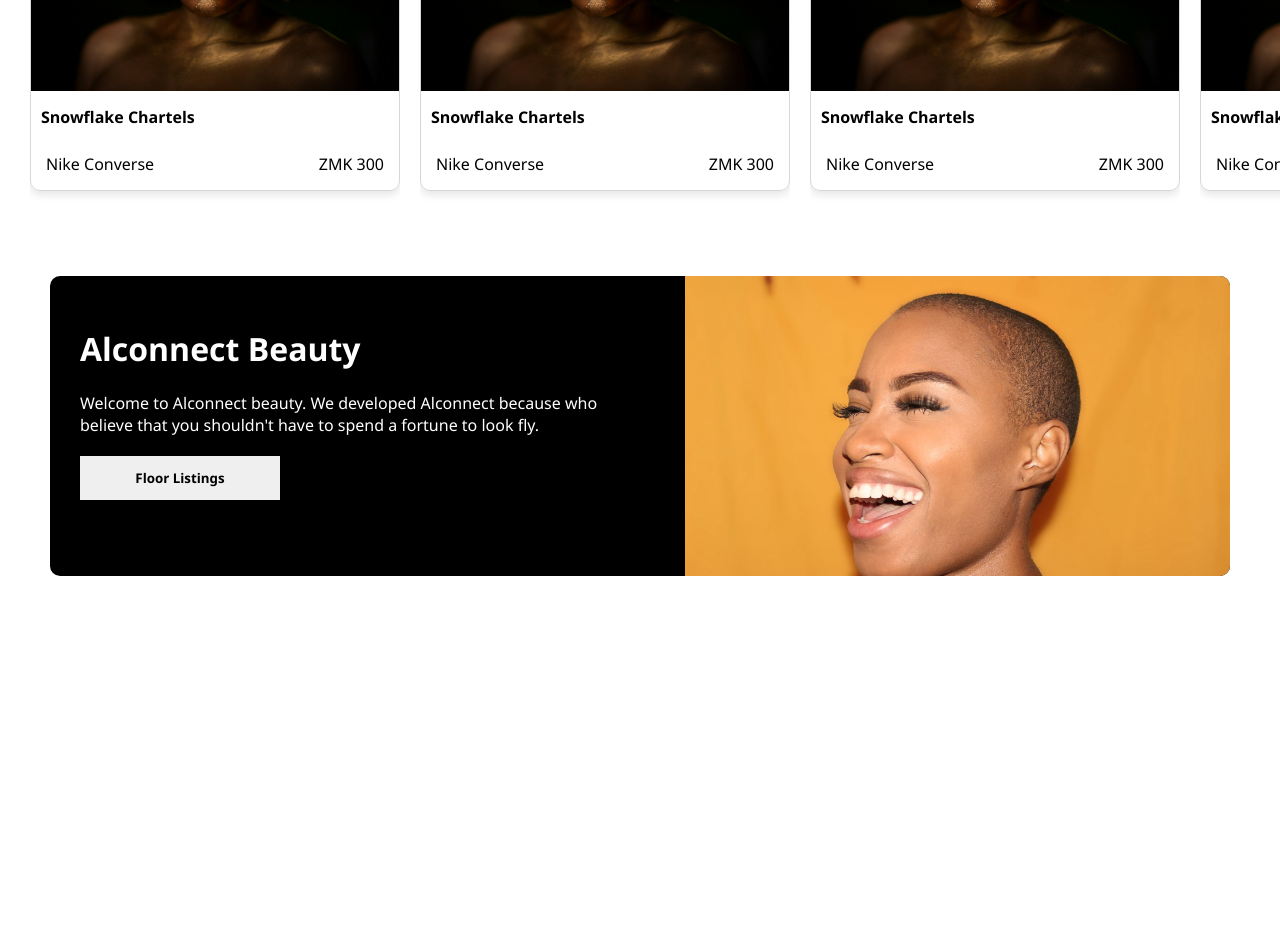
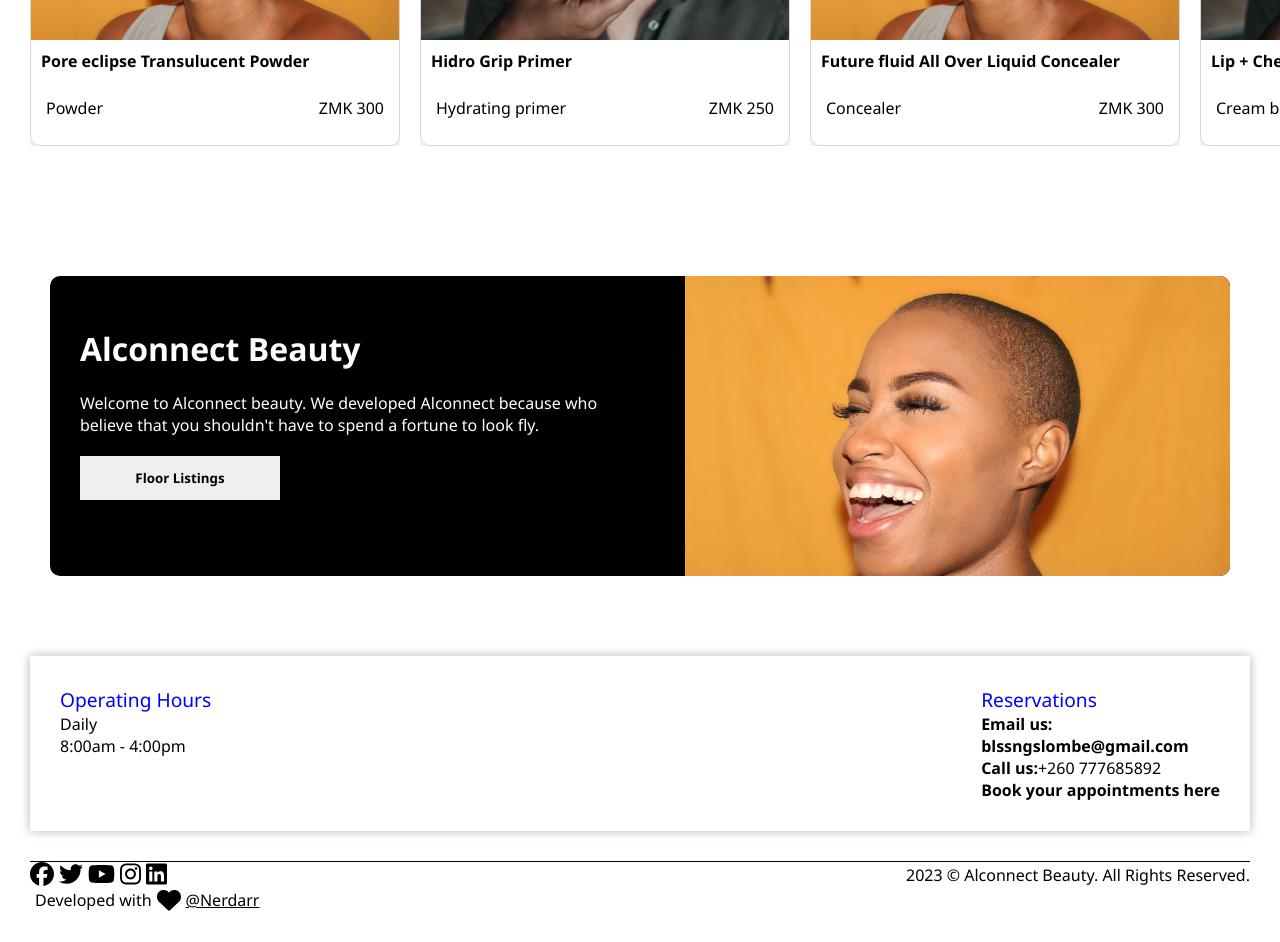
Before and after one commit to Ignatius-Musonda/alconnect, a React (Create React App) app: page / in a window 1280 px wide. Shown: the part 1740-2682 px from the top of the page. Before the commit the page ends 2366 px from the top, so only its background shows below. Built offline with nearby package versions, Linux system fonts and the light colour scheme.

Commit message:
operating hours and footer

```diff
--- /dev/null
+++ b/src/Components/Foooter/Footer.css
@@ -0,0 +1,88 @@
+*{
+    box-sizing: border-box;
+    /* background-color: red; */
+}
+
+.text-link{
+    text-decoration: none;
+    color: initial;
+    /* background-color: red; */
+}
+
+.FooterCover{
+    padding: 0 30px;
+    background-color: transparent;
+    /* cursor: pointer; */
+    transition: background-color 0.5s ease; /* add a transition effect */
+}
+/* .FooterInCover{
+    margin-top: 44px;
+    background-color: red;
+} */
+.FooterCover:hover{
+    background-color: rgba(255, 255, 255, 0.573); /* set the semi-transparent white background color on hover */
+
+}
+
+.iconRow{
+    display: flex;
+    align-items: center;
+    justify-content: space-between;
+    border-top: 0.5px solid;
+}
+.iconRow .fontawesomIcons{
+  padding-right: 5px;
+  font-size: 1.5rem;
+  cursor: pointer;
+  transition: color .3s all;
+}
+.iconRow .fontawesomIcons:hover{
+  color: gray;
+}
+
+.DevRowPart{
+    display: flex;
+    align-items: center;
+    margin-bottom: 30px;
+}
+.DevRowPart p{
+    margin: 0;
+    padding: 0 5px;
+
+}
+.DevRowPart u{
+   cursor: pointer;
+
+}
+
+@media screen and (max-width: 730px){
+
+    .iconRow{
+        padding-top: 10px;
+        display: flex;
+        flex-direction: column;
+        align-items: center;
+        justify-content: space-between;
+        border-top: 0.5px solid;
+    }
+
+    .rowPart{
+        text-align: center;
+    }
+    .rowPart .Footericons{
+        display: flex;
+        align-items: center;
+    }
+
+    .devRow{
+        display: flex;
+        justify-content: space-around;
+
+
+
+    }
+
+
+
+
+}
--- /dev/null
+++ b/src/Components/Foooter/Footer.js
@@ -0,0 +1,48 @@
+
+import "./Footer.css"
+import { FontAwesomeIcon, } from '@fortawesome/react-fontawesome';
+import { fab,faFacebook, faTwitter,faInstagram,faYoutube, faLinkedin } from '@fortawesome/free-brands-svg-icons'
+import {faHeart,faPhone,faLocationPin,faTools,faUserShield,faBars ,faTimes,faSackDollar,faUser,faMoneyBill1Wave } from '@fortawesome/free-solid-svg-icons'
+import { Link } from "react-router-dom";
+// import {faAirbnb} from "@fortawesome/free-brands-svg-icons";
+
+const Footer = () => {
+    const fbnerd = "https://m.me/Nerdarr"
+    const fbMillie = "https://m.me/klawedbymillie"
+    return (<>
+    <div className="FooterCover">
+         <div className="FooterInCover">
+             <div className="iconRow">
+                   <div className="rowPart">
+                         <div className="Footericons">
+
+                              <FontAwesomeIcon className="fontawesomIcons" icon={faFacebook}><Link className='text-link' to={fbMillie}></Link> </FontAwesomeIcon>
+                              {/* <Link className='text-link' to={fbMillie}> <FontAwesomeIcon className="fontawesomIcons" icon={faFacebook} /></Link> */}
+                                <FontAwesomeIcon className="fontawesomIcons" icon={faTwitter} />
+                                <FontAwesomeIcon className="fontawesomIcons" icon={faYoutube} />
+                                <FontAwesomeIcon className="fontawesomIcons" icon={faInstagram} />
+                                <FontAwesomeIcon className="fontawesomIcons" icon={faLinkedin} />
+                        </div>
+                   </div>
+                   <div className="rowPart">
+                        <p>2023 © Alconnect Beauty. All Rights Reserved.</p>
+                   </div>
+
+             </div>
+             <div className="devRow">
+                     <div className="DevRowPart">
+                        <p>Developed with</p>
+                        <FontAwesomeIcon className="fontawesomIcons" icon={faHeart} />
+                        <Link className='text-link' to={fbnerd}><p><u>@Nerdarr</u></p></Link>
+                   </div>
+
+             </div>
+
+        </div>
+
+    </div>
+
+    </>)
+};
+
+export default Footer;
--- /dev/null
+++ b/src/Components/Operation/Operation.css
@@ -0,0 +1,65 @@
+
+ *{
+    box-sizing: border-box;
+    /* background-color: red; */
+ }
+
+ .operationsContainer{
+    position: relative;
+    min-height: 200px;
+    /* background-color: green; */
+    padding: 30px;
+    /* background-color: red; */
+
+
+ }
+
+ .ScheduleCover{
+    box-shadow: 0px 0px 10px rgba(0, 0, 0, 0.3); /* Add a cool box shadow */
+    display: flex;
+    justify-content: space-between;
+    flex: 1;
+    /* background-color: red; */
+    /* align-items: center; */
+ }
+
+ .scheduleCoverPart{
+
+    /* box-shadow: 0px 0px 10px rgba(0, 0, 0, 0.3);  */
+    min-height: 150px;
+    /* padding-left: 30px;
+    padding-right: 30px; */
+    padding: 30px;
+
+ }
+ .scheduleCoverPart p{
+
+    /* box-shadow: 0px 0px 10px rgba(0, 0, 0, 0.3);  */
+   padding: 0;
+   margin: 0;
+
+ }
+
+ .ScheduleCover .schHeading p{
+    font-size: 1.2rem;
+    color: blue;
+    margin: 0;
+
+ }
+
+ @media screen and (max-width: 730px){
+
+    .ScheduleCover{
+        box-shadow: 0px 0px 10px rgba(0, 0, 0, 0.3); /* Add a cool box shadow */
+        display: flex;
+        flex-direction: column;
+        justify-content: space-between;
+        flex: 1;
+        /* background-color: red; */
+        /* align-items: center; */
+     }
+
+
+
+
+}
--- /dev/null
+++ b/src/Components/Operation/Operation.js
@@ -0,0 +1,49 @@
+
+import { Link } from "react-router-dom";
+import "./Operation.css"
+
+
+const Operation = () => {
+
+    // const BookLink ="https://booking.setmore.com/scheduleappointment/91a2a4b5-90b5-4f0c-8ae0-b7df8d8381d2"
+    const BookLink ="https://m.me/Nerdarr"
+
+
+    return (<>
+
+        <div className="operationsContainer">
+            <div className="ScheduleCover">
+                <div className="scheduleCoverPart">
+                    <div className="schHeading">
+                        <p>Operating Hours</p>
+                    </div>
+                    <div className="schWording">
+                        <p>Daily</p>
+                        <p>8:00am - 4:00pm</p>
+
+                    </div>
+
+                </div>
+                <div className="scheduleCoverPart">
+                    <div className="schHeading">
+                        <p>Reservations</p>
+                    </div>
+                    <div className="schWording">
+                        <p><b>Email us:</b></p>
+                        <p><b>blssngslombe@gmail.com</b></p>
+                        <p><b>Call us:</b>+260 777685892</p>
+                        <Link className='text-link' to={BookLink}><p><b>Book your appointments here</b></p></Link>
+
+                    </div>
+
+                </div>
+
+            </div>
+
+        </div>
+
+
+    </>)
+};
+
+export default Operation;
--- a/src/Components/SlideCarousel/SlideCarousel.css
+++ b/src/Components/SlideCarousel/SlideCarousel.css
@@ -169,14 +169,16 @@
     stroke: var(--accent);
   }
 
-  /* .carouselList{
-    background-color: red;
-  } */
+   .carouselList{
+    /* background-color: red; */
+    height: 450px;
+  }
 
 .carouselCover ul {
     display: flex;
     list-style: none;
     height: 450px;
+    /* background-color: green; */
     overflow-x: scroll;
     padding: 20px 0;
     flex: 0 0 600px;
@@ -246,6 +248,9 @@
 
 .ListingItemCard {
     width: 100%;
+    height: 100%;
+    height: 350px;
+    /* background-color: red; */
     overflow: hidden;
     cursor: pointer;
     border: 1px solid rgb(213, 217, 213);
@@ -257,9 +262,15 @@
 .ListingItemCard:hover {
     box-shadow: 0 8px 16px rgba(0, 0, 0, 0.2); /* Adding a more pronounced shadow on hover */
 }
-
+.ListingImg{
+    height: 70%;
+    width: 100%;
+    overflow: hidden;
+}
 .ListingDisplayCover img {
     width: 100%;
+    height: 100%;
+
     object-fit: cover;
     border-top-left-radius: 10px;
     border-top-right-radius: 10px;
@@ -297,6 +308,7 @@
         padding: 20px 0;
         flex: 0 0 360px;
         margin: 0 auto;
+
         /* background-color: red; */
       }
 
@@ -311,4 +323,8 @@
         cursor: pointer;
     }
 
+    .ListingItemCard{
+        height: 300px;
+    }
+
 }
--- a/src/Components/SlideCarousel/SlideCarousel.js
+++ b/src/Components/SlideCarousel/SlideCarousel.js
@@ -7,7 +7,12 @@
 import "./SlideCarousel.css";
 import { useEffect, useRef, useState } from "react";
 import { animate, motion, useMotionValue, useScroll } from "framer-motion";
-import img1 from "../Images/Alcon1.jpg"
+// import img1 from "../Images/Alcon1.jpg"
+import img2 from "../Images/Alcon7.jpg"
+import img3 from "../Images/Alcon3.jpg"
+// import img1 from "../Images/Alcon1.jpg"
+// import img1 from "../Images/Alcon1.jpg"
+// import img1 from "../Images/Alcon1.jpg"
 
 export default function SlideCarousel({Heading, CarouselData}) {
 
@@ -87,34 +92,34 @@
   };
 
   const cardData = [
+    // {
+    //    ImgUrl: img1,
+    //    Name: "Snowflake Chartels",
+    //    Title: "Nike Converse",
+    //    Price: 300
+
+    // },
     {
-       ImgUrl: img1,
-       Name: "Snowflake Chartels",
-       Title: "Nike Converse",
-       Price: 300
-
-    },
-    {
-       ImgUrl: img1,
+       ImgUrl: img2,
        Name: "Zed Watch Guy",
        Title: "Casio Classic Watch",
        Price: 250
 
     },
      {
-       ImgUrl: img1,
+       ImgUrl: img3,
        Name: "Snowflakes Chartel",
        Title: "Airforce Converse",
        Price: 300
 
     },
-     {
-       ImgUrl: img1,
-       Name: "Snowflakes Chartel",
-       Title: "Airforce Converse",
-       Price: 300
+    //  {
+    //    ImgUrl: img1,
+    //    Name: "Snowflakes Chartel",
+    //    Title: "Airforce Converse",
+    //    Price: 300
 
-    },
+    // },
 
 
    ]
@@ -152,35 +157,38 @@
         onScroll={handleScroll}
         className="carouselList"
       >
-        {CarouselData.map((idx) => (
-          <motion.li onClick={()=>{console.log("have been clicke",idx)}}  key={idx}>
+        {CarouselData && CarouselData.map((item,index) => {
+
+            return(
+          <motion.li onClick={()=>{console.log("have been clicke",item)}}  key={index}>
 
                    <div className="ListingDisplayCover">
-                        {CarouselData && CarouselData.map((index,key)=>{
-                            return(
 
 
-                                    <div className="ListingItemCard" key={key}>
+
+
+                                    <div className="ListingItemCard" key={index}>
 
                                             <div className="ListingImg">
 
-                                                    <img src={img1} />
+                                                    {/* <img src={img1} /> */}
+                                                    <img src={item.ImgUrl} />
 
                                             </div>
                                             <div className="ListingStore">
 
-                                                    <p><b>{index.Name}</b></p>
+                                                    <p><b>{item.Name}</b></p>
 
                                             </div>
                                             <div className="ListingDetails">
 
                                                     <div className="ListingName">
-                                                        <p>{index.Title}</p>
+                                                        <p>{item.Title}</p>
 
                                                     </div>
                                                     <div className="ListingPrice">
 
-                                                            <p>{`ZMK ${index.Price}`}</p>
+                                                            <p>{`ZMK ${item.Price}`}</p>
 
                                                     </div>
 
@@ -190,15 +198,16 @@
 
 
 
-                                )
-                            })}
+
+
+
 
                 </div>
 
-            {/* <img className="carouselImg" src={img1} /> */}
+
           </motion.li>
 
-        ))}
+                            )})}
       </motion.ul>
       </div>
     </>
--- a/src/Pages/Landing/Landing.js
+++ b/src/Pages/Landing/Landing.js
@@ -10,7 +10,11 @@
 import Prelude from "../../Components/Prelude/Prelude";
 // import img1 from "../Images/Alcon1.jpg"
 import img1 from "../../Components/Images/Alcon1.jpg"
+import img2 from "../../Components/Images/Alcon2.jpg"
+import img3 from "../../Components/Images/Alcon7.jpg"
 import ProductWording from "../../Components/ProductWording/ProductWording";
+import Operation from "../../Components/Operation/Operation";
+import Footer from "../../Components/Foooter/Footer";
 
 
 function Landing() {
@@ -18,29 +22,63 @@
 
     const cardData = [
         {
-           ImgUrl: img1,
-           Name: "Snowflake Chartels",
-           Title: "Nike Converse",
+           ImgUrl: img2,
+           Name: "Pore eclipse Transulucent Powder",
+           Title: "Powder",
            Price: 300
 
         },
         {
-           ImgUrl: img1,
+           ImgUrl: img3,
+           Name: "Hidro Grip Primer",
+           Title: "Hydrating primer",
+           Price: 250
+
+        },
+         {
+           ImgUrl: img2,
+           Name: "Future fluid All Over Liquid Concealer",
+           Title: "Concealer",
+           Price: 300
+
+        },
+         {
+           ImgUrl: img3,
+           Name: "Lip + Cheek",
+           Title: "Cream blush + Lip colour",
+           Price: 300
+
+        },
+
+
+       ]
+
+
+    const cardDataSec = [
+        {
+           ImgUrl: img2,
+           Name: "Snowflake Chartels1",
+           Title: "Cream blush + Lip colour",
+           Price: 300
+
+        },
+        {
+           ImgUrl: img3,
            Name: "Zed Watch Guy",
            Title: "Casio Classic Watch",
            Price: 250
 
         },
          {
-           ImgUrl: img1,
-           Name: "Snowflakes Chartel",
+           ImgUrl: img2,
+           Name: "Snowflakes Chartel2",
            Title: "Airforce Converse",
            Price: 300
 
         },
          {
-           ImgUrl: img1,
-           Name: "Snowflakes Chartel",
+           ImgUrl: img3,
+           Name: "Snowlakes Chartel",
            Title: "Airforce Converse",
            Price: 300
 
@@ -71,6 +109,11 @@
             />
             <ProductWording/>
 
+            <Operation/>
+
+            <Footer/>
+
+
             {/* <SlideCarousel/> */}
 
 
```
Also changed, not shown: public/index.html (+4 -3 lines).
